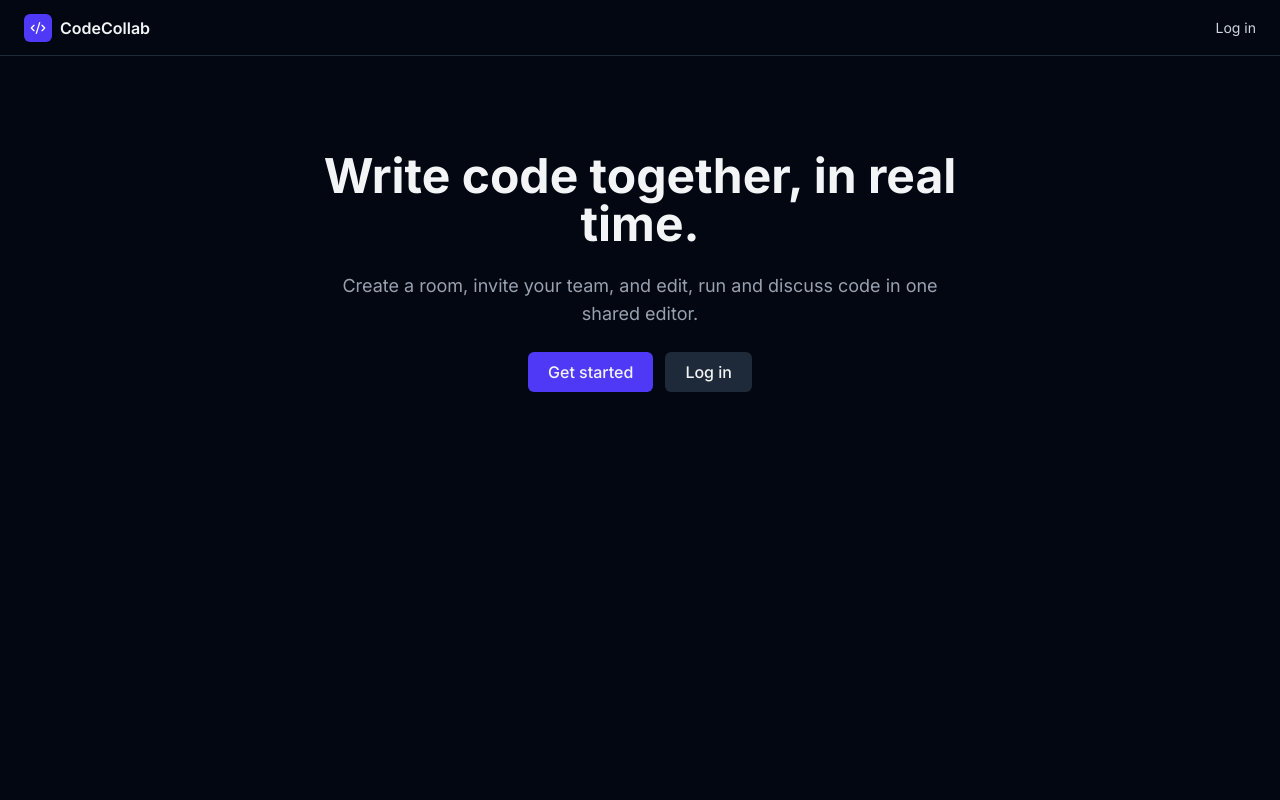
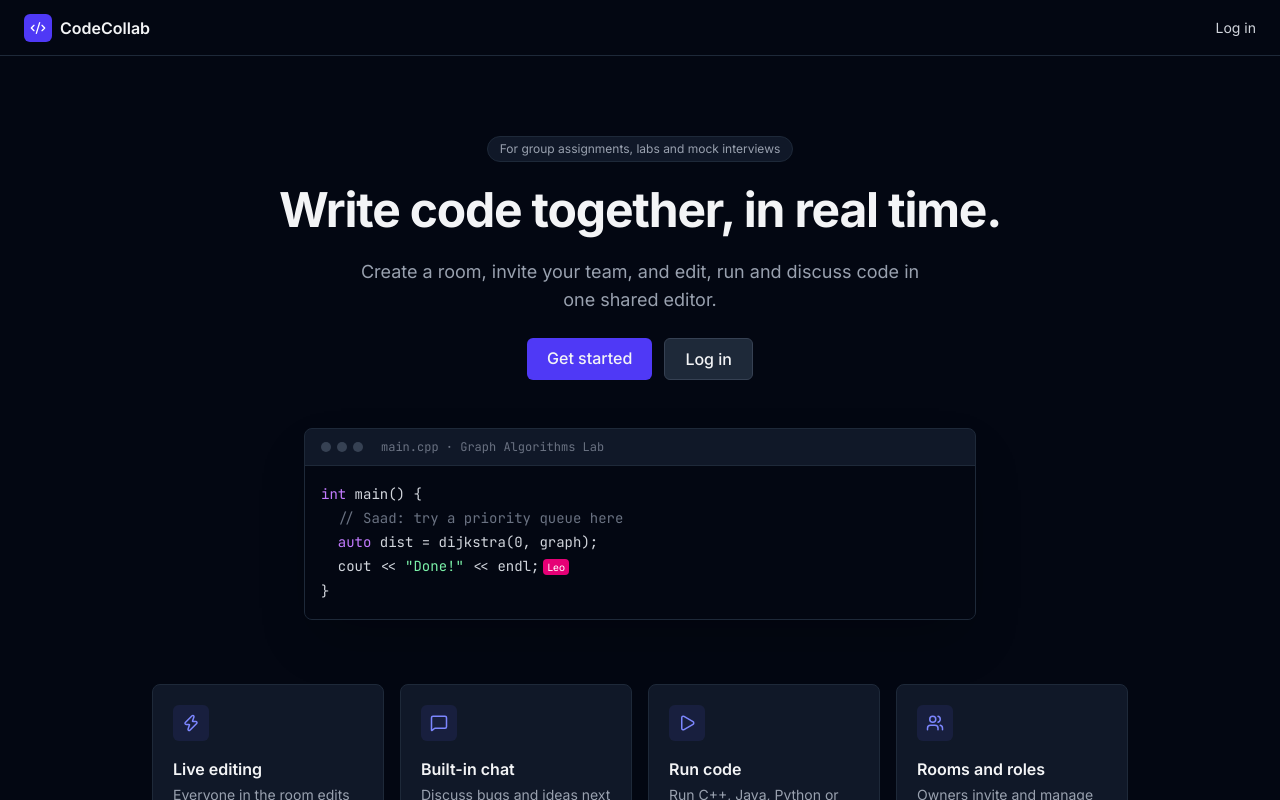
Before and after one commit to sdnr1418/CodeCollab, a React (Vite) app in the folder client/: page / in a window 1280 px wide. Built offline with nearby package versions, Linux system fonts and the light colour scheme.

Commit message:
feat: add landing feature highlights and an on-brand 404 page

```diff
--- a/client/src/pages/LandingPage.jsx
+++ b/client/src/pages/LandingPage.jsx
@@ -1,15 +1,84 @@
+import { useSelector } from 'react-redux'
 import { Link } from 'react-router-dom'
+import { MessageSquare, Play, Users, Zap } from 'lucide-react'
 import MainLayout from '../components/layout/MainLayout'
 
+const FEATURES = [
+  {
+    icon: Zap,
+    title: 'Live editing',
+    text: 'Everyone in the room edits the same files in a full code editor.',
+  },
+  {
+    icon: MessageSquare,
+    title: 'Built-in chat',
+    text: 'Discuss bugs and ideas next to the code, without switching apps.',
+  },
+  {
+    icon: Play,
+    title: 'Run code',
+    text: 'Run C++, Java, Python or JavaScript and see the output right away.',
+  },
+  {
+    icon: Users,
+    title: 'Rooms and roles',
+    text: 'Owners invite and manage members. Share a room with just its ID.',
+  },
+]
+
+// A small, static picture of the editor for the hero section
+function EditorPreview() {
+  return (
+    <div className="w-full max-w-2xl overflow-hidden rounded-lg border border-gray-800 bg-gray-900 text-left shadow-2xl">
+      <div className="flex items-center gap-1.5 border-b border-gray-800 px-4 py-2.5">
+        <span className="h-2.5 w-2.5 rounded-full bg-gray-700" />
+        <span className="h-2.5 w-2.5 rounded-full bg-gray-700" />
+        <span className="h-2.5 w-2.5 rounded-full bg-gray-700" />
+        <span className="ml-3 font-mono text-xs text-gray-500">
+          main.cpp · Graph Algorithms Lab
+        </span>
+      </div>
+      <pre className="overflow-x-auto bg-gray-950 p-4 font-mono text-xs leading-6 text-gray-300 sm:text-sm">
+        <span className="text-purple-400">int</span> main() {'{\n'}
+        {'  '}
+        <span className="text-gray-500">{'// Saad: try a priority queue here\n'}</span>
+        {'  '}
+        <span className="text-purple-400">auto</span> dist = dijkstra(0, graph);{'\n'}
+        {'  '}cout {'<<'} <span className="text-green-300">"Done!"</span> {'<<'} endl;
+        <span className="ml-1 rounded-sm bg-pink-600 px-1 py-0.5 font-sans text-[10px] text-white">
+          Leo
+        </span>
+        {'\n}'}
+      </pre>
+    </div>
+  )
+}
+
 function LandingPage() {
+  const user = useSelector((state) => state.auth.user)
+
   return (
     <MainLayout>
-      <section className="mx-auto flex max-w-2xl flex-col items-center gap-6 px-4 py-24 text-center">
-        <h1 className="text-4xl font-bold md:text-5xl">Write code together, in real time.</h1>
-        <p className="text-lg text-gray-400">
+      <section className="mx-auto flex max-w-3xl flex-col items-center gap-6 px-4 pt-20 pb-16 text-center">
+        <span className="rounded-full border border-gray-800 bg-gray-900 px-3 py-1 text-xs text-gray-400">
+          For group assignments, labs and mock interviews
+        </span>
+        <h1 className="text-4xl font-bold tracking-tight md:text-5xl">
+          Write code together, in real time.
+        </h1>
+        <p className="max-w-xl text-lg text-gray-400">
           Create a room, invite your team, and edit, run and discuss code in one shared editor.
         </p>
         <div className="flex gap-3">
+          {user ? (
+            <Link
+              to="/dashboard"
+              className="rounded-md bg-indigo-600 px-5 py-2 font-medium hover:bg-indigo-500"
+            >
+              Go to dashboard
+            </Link>
+          ) : (
+            <>
               <Link
                 to="/register"
                 className="rounded-md bg-indigo-600 px-5 py-2 font-medium hover:bg-indigo-500"
@@ -18,12 +87,33 @@ function LandingPage() {
               </Link>
               <Link
                 to="/login"
-            className="rounded-md bg-gray-800 px-5 py-2 font-medium hover:bg-gray-700"
+                className="rounded-md border border-gray-700 bg-gray-800 px-5 py-2 font-medium hover:bg-gray-700"
               >
                 Log in
               </Link>
+            </>
+          )}
+        </div>
+        <div className="mt-6 flex w-full justify-center">
+          <EditorPreview />
         </div>
       </section>
+
+      <section className="mx-auto grid max-w-5xl grid-cols-1 gap-4 px-4 pb-20 sm:grid-cols-2 sm:px-6 lg:grid-cols-4">
+        {FEATURES.map(({ icon: Icon, title, text }) => (
+          <div key={title} className="rounded-lg border border-gray-800 bg-gray-900 p-5">
+            <span className="flex h-9 w-9 items-center justify-center rounded-md bg-indigo-500/10 text-indigo-400">
+              <Icon size={18} />
+            </span>
+            <h3 className="mt-4 font-semibold">{title}</h3>
+            <p className="mt-1 text-sm text-gray-400">{text}</p>
+          </div>
+        ))}
+      </section>
+
+      <footer className="border-t border-gray-800 py-6 text-center text-xs text-gray-600">
+        CodeCollab · Web Programming project, FAST-NUCES Lahore
+      </footer>
     </MainLayout>
   )
 }
--- a/client/src/pages/NotFoundPage.jsx
+++ b/client/src/pages/NotFoundPage.jsx
@@ -1,13 +1,30 @@
-import { Link } from 'react-router-dom'
+import { useSelector } from 'react-redux'
+import { Link, useLocation } from 'react-router-dom'
+import { ArrowLeft, FileQuestion } from 'lucide-react'
+import MainLayout from '../components/layout/MainLayout'
 
 function NotFoundPage() {
+  const user = useSelector((state) => state.auth.user)
+  const { pathname } = useLocation()
+
   return (
-    <div className="flex h-full flex-col items-center justify-center gap-4">
-      <h1 className="text-3xl font-semibold">Page not found</h1>
-      <Link to="/" className="text-indigo-400">
-        Go home
-      </Link>
-    </div>
+    <MainLayout>
+      <div className="flex h-full flex-col items-center justify-center gap-4 px-4 py-20 text-center">
+        <FileQuestion size={40} className="text-gray-700" />
+        <p className="font-mono text-6xl font-bold text-indigo-400">404</p>
+        <h1 className="text-xl font-semibold">Page not found</h1>
+        <p className="max-w-sm text-sm text-gray-400">
+          There's nothing at <code className="font-mono text-gray-300">{pathname}</code>. Check the
+          link, or head back.
+        </p>
+        <Link
+          to={user ? '/dashboard' : '/'}
+          className="mt-2 flex items-center gap-1.5 rounded-md bg-indigo-600 px-4 py-2 text-sm font-medium hover:bg-indigo-500"
+        >
+          <ArrowLeft size={14} /> {user ? 'Back to dashboard' : 'Go home'}
+        </Link>
+      </div>
+    </MainLayout>
   )
 }
 
```
Lines whose indentation alone changed are shown as unchanged.
